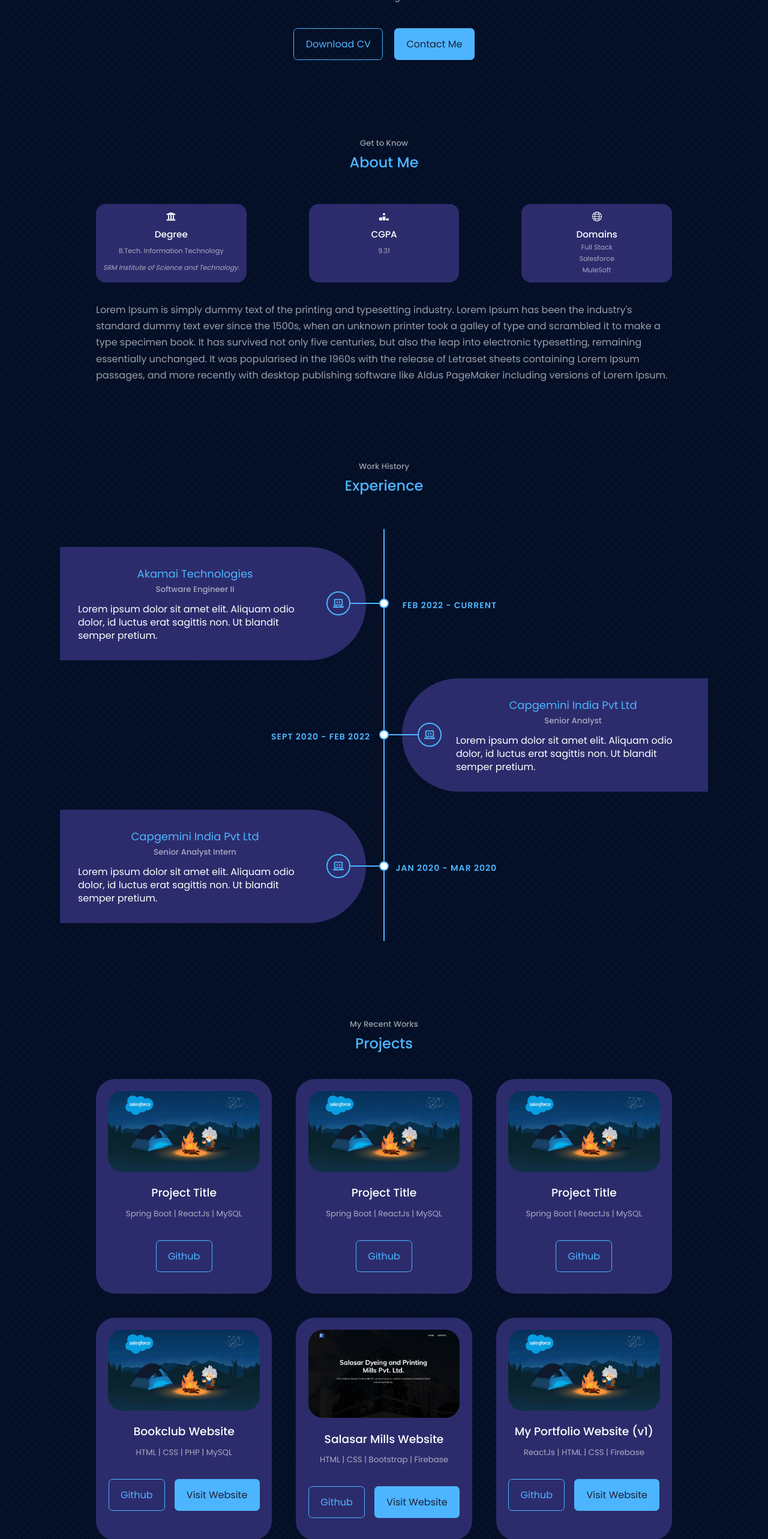
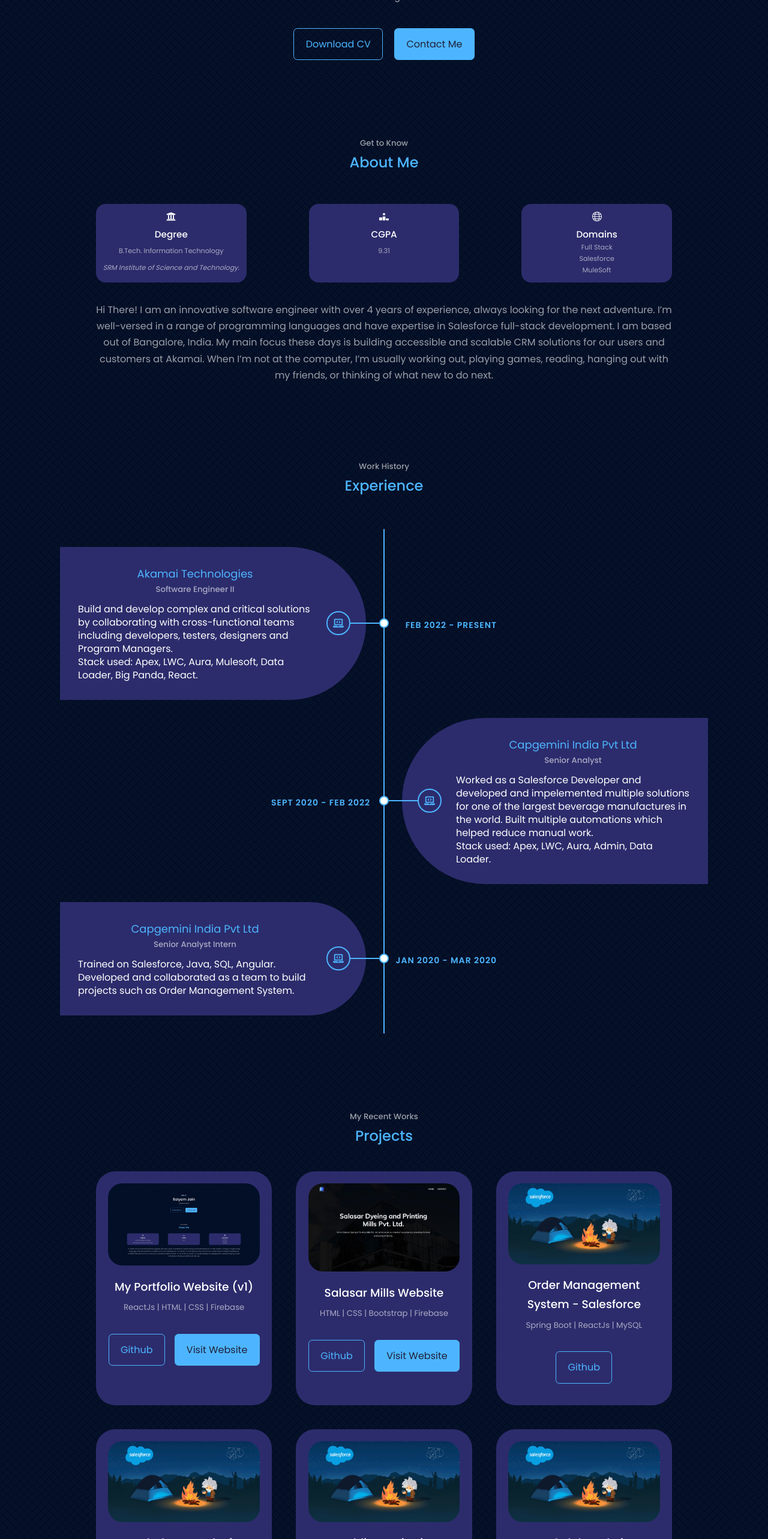
Before and after one commit to saiyam31098/saiyxm_portfolio, a React (Create React App) app: page / in a window 1280 px wide. Shown: the part 234-2800 px from the top of the page at 60% size. Built offline with nearby package versions, Linux system fonts and the light colour scheme.

Commit message:
Content added for about, experience and projects and fixed alignements

```diff
--- a/src/components/about/about.css
+++ b/src/components/about/about.css
@@ -6,6 +6,10 @@
     display: grid;
     grid-template-columns: repeat(3, 1fr);
     gap: 6.5rem;
+}
+
+.about__description {
+    text-align: center;
 }
 
 .about__me {
--- a/src/components/about/about.jsx
+++ b/src/components/about/about.jsx
@@ -38,8 +38,10 @@
                         </article>
                     </div>
 
-                    <p>
-                    Lorem Ipsum is simply dummy text of the printing and typesetting industry. Lorem Ipsum has been the industry's standard dummy text ever since the 1500s, when an unknown printer took a galley of type and scrambled it to make a type specimen book. It has survived not only five centuries, but also the leap into electronic typesetting, remaining essentially unchanged. It was popularised in the 1960s with the release of Letraset sheets containing Lorem Ipsum passages, and more recently with desktop publishing software like Aldus PageMaker including versions of Lorem Ipsum.
+                    <p class="about__description">
+                    Hi There! I am an innovative software engineer with over 4 years of experience, always looking for the next adventure. I’m well-versed in a range of programming languages and have expertise in Salesforce full-stack development.
+                    I am based out of Bangalore, India. My main focus these days is building accessible and scalable CRM solutions for our users and customers at Akamai.
+                    When I’m not at the computer, I’m usually working out, playing games, reading, hanging out with my friends, or thinking of what new to do next.
                     </p>
 
                 </div>
--- a/src/components/experience/experience.css
+++ b/src/components/experience/experience.css
@@ -189,6 +189,8 @@
   .container.right .date {
     right: auto;
     left: 15px;
+    max-width: 20px;
+    margin-top: -50px;
   }
 
   .container.left .icon,
--- a/src/components/experience/experience.jsx
+++ b/src/components/experience/experience.jsx
@@ -10,12 +10,14 @@
             <h2 className="experience__header">Experience</h2>
             <div class="timeline">
                 <div class="container left">
-                    <div class="date">Feb 2022 - Current</div>
+                    <div class="date">Feb 2022 - Present</div>
                     <i class="icon"><FaLaptopCode /></i>
                     <div class="content">
                         <h2>Akamai Technologies</h2>
                         <h5 className="job__position">Software Engineer II</h5>
-                        <p> Lorem ipsum dolor sit amet elit. Aliquam odio dolor, id luctus erat sagittis non. Ut blandit semper pretium. </p>
+                        <p> Build and develop complex and critical solutions by collaborating with cross-functional teams including developers, testers, designers and Program Managers.
+                            <br/>Stack used: Apex, LWC, Aura, Mulesoft, Data Loader, Big Panda, React.
+                        </p>
                     </div>
                 </div>
                 <div class="container right">
@@ -24,7 +26,9 @@
                     <div class="content">
                         <h2>Capgemini India Pvt Ltd</h2>
                         <h5 className="job__position">Senior Analyst</h5>
-                        <p> Lorem ipsum dolor sit amet elit. Aliquam odio dolor, id luctus erat sagittis non. Ut blandit semper pretium. </p>
+                        <p> Worked as a Salesforce Developer and developed and impelemented multiple solutions for one of the largest beverage manufactures in the world. Built multiple automations which helped reduce manual work.
+                            <br/>Stack used: Apex, LWC, Aura, Admin, Data Loader.
+                        </p>
                     </div>
                 </div>
                 <div class="container left">
@@ -33,7 +37,7 @@
                     <div class="content">
                         <h2>Capgemini India Pvt Ltd</h2>
                         <h5 className="job__position">Senior Analyst Intern</h5>
-                        <p> Lorem ipsum dolor sit amet elit. Aliquam odio dolor, id luctus erat sagittis non. Ut blandit semper pretium. </p>
+                        <p> Trained on Salesforce, Java, SQL, Angular. Developed and collaborated as a team to build projects such as Order Management System.</p>
                     </div>
                 </div>
             </div>
--- a/src/components/projects/project.jsx
+++ b/src/components/projects/project.jsx
@@ -2,6 +2,7 @@
 import './project.css';
 import SF_IMG from '../../assets/project__salesforce.jpg'
 import SALASAR_IMG from '../../assets/project__SalasarWebsite.jpg';
+import PORTFOLIO_IMG from '../../assets/project_porfolio_website.jpg';
 
 
 const Project = () => {
@@ -14,43 +15,10 @@
             <div className="portfolio__container">
                 <article className='portfolio__item'>
                     <div className="portfolio__item-image">
-                        <img src={SF_IMG} alt="" />
+                        <img src={PORTFOLIO_IMG} alt="" />
                     </div>
-                    <h3>Project Title</h3>
-                    <small className='text-light'>Spring Boot | ReactJs | MySQL</small>
-                    <div className="portfolio__item-cta">
-                        <a href="https://github.com/saiyam31098/" target="_blank" rel='noreferrer' className='btn'>Github</a>
-                    </div>
-                </article>
-
-                <article className='portfolio__item'>
-                    <div className="portfolio__item-image">
-                        <img src={SF_IMG} alt="" />
-                    </div>
-                    <h3>Project Title</h3>
-                    <small className='text-light'>Spring Boot | ReactJs | MySQL</small>
-                    <div className="portfolio__item-cta">
-                        <a href="https://github.com/saiyam31098/" target="_blank" rel='noreferrer' className='btn'>Github</a>
-                    </div>
-                </article>
-
-                <article className='portfolio__item'>
-                    <div className="portfolio__item-image">
-                        <img src={SF_IMG} alt="" />
-                    </div>
-                    <h3>Project Title</h3>
-                    <small className='text-light'>Spring Boot | ReactJs | MySQL</small>
-                    <div className="portfolio__item-cta">
-                        <a href="https://github.com/saiyam31098/" target="_blank" rel='noreferrer' className='btn'>Github</a>
-                    </div>
-                </article>
-
-                <article className='portfolio__item'>
-                    <div className="portfolio__item-image">
-                        <img src={SF_IMG} alt="" />
-                    </div>
-                    <h3>Bookclub Website</h3>
-                    <small className='text-light'>HTML | CSS | PHP | MySQL</small>
+                    <h3>My Portfolio Website (v1)</h3>
+                    <small className='text-light'>ReactJs | HTML | CSS | Firebase</small>
                     <div className="portfolio__item-cta">
                         <a href="https://github.com/saiyam31098/" target="_blank" rel='noreferrer' className='btn'>Github</a>
                         <a href="https://saiyam31098.github.io/saiyxm_portfolio/" target="_blank" rel='noreferrer' className='btn btn-primary'>Visit Website</a>
@@ -73,11 +41,43 @@
                     <div className="portfolio__item-image">
                         <img src={SF_IMG} alt="" />
                     </div>
-                    <h3>My Portfolio Website (v1)</h3>
-                    <small className='text-light'>ReactJs | HTML | CSS | Firebase</small>
+                    <h3>Order Management System - Salesforce</h3>
+                    <small className='text-light'>Spring Boot | ReactJs | MySQL</small>
+                    <div className="portfolio__item-cta">
+                        <a href="https://github.com/saiyam31098/Order-Management-System-Salesforce/tree/master" target="_blank" rel='noreferrer' className='btn'>Github</a>
+                    </div>
+                </article>
+
+                <article className='portfolio__item'>
+                    <div className="portfolio__item-image">
+                        <img src={SF_IMG} alt="" />
+                    </div>
+                    <h3>Paypal Clone - Salesforce</h3>
+                    <small className='text-light'>Spring Boot | ReactJs | MySQL</small>
                     <div className="portfolio__item-cta">
                         <a href="https://github.com/saiyam31098/" target="_blank" rel='noreferrer' className='btn'>Github</a>
-                        <a href="https://saiyam31098.github.io/saiyxm_portfolio/" target="_blank" rel='noreferrer' className='btn btn-primary'>Visit Website</a>
+                    </div>
+                </article>
+
+                <article className='portfolio__item'>
+                    <div className="portfolio__item-image">
+                        <img src={SF_IMG} alt="" />
+                    </div>
+                    <h3>Wedding Invitation Website</h3>
+                    <small className='text-light'>Spring Boot | ReactJs | MySQL</small>
+                    <div className="portfolio__item-cta">
+                        <a href="https://github.com/saiyam31098/" target="_blank" rel='noreferrer' className='btn'>Github</a>
+                    </div>
+                </article>
+
+                <article className='portfolio__item'>
+                    <div className="portfolio__item-image">
+                        <img src={SF_IMG} alt="" />
+                    </div>
+                    <h3>Bookclub Website</h3>
+                    <small className='text-light'>HTML | CSS | PHP | MySQL</small>
+                    <div className="portfolio__item-cta">
+                        <a href="https://github.com/saiyam31098/bookclub" target="_blank" rel='noreferrer' className='btn'>Github</a>
                     </div>
                 </article>
             </div>
```
Also changed, not shown: src/assets/project_porfolio_website.jpg (added).
